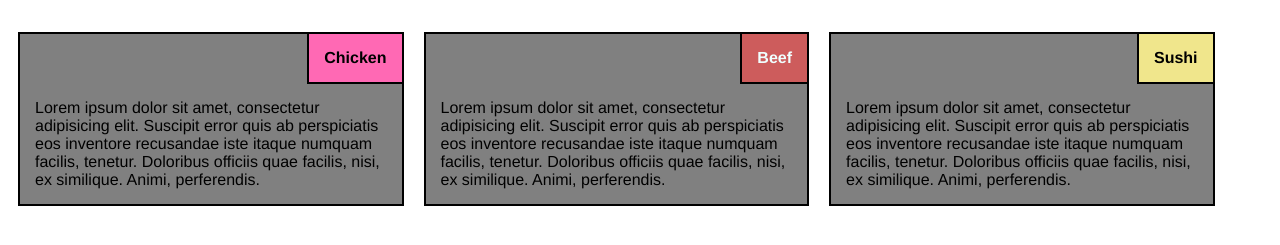
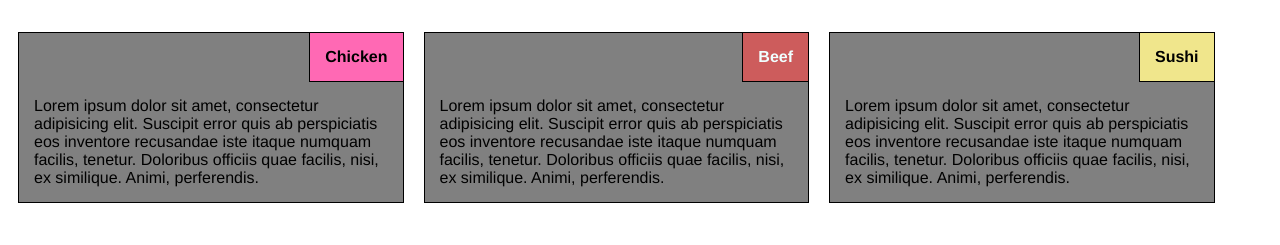
Before and after one commit to aunkan54/HTML-CSS-Javascript-for-Web-Developers-Coursera, a plain HTML site: page module2-solution/index.html in a window 1280 px wide. Shown: the part 65-310 px from the top of the page. Drawn offline with Linux system fonts and the light colour scheme.

Commit message:
Update styles.css

```diff
--- a/module2-solution/css/styles.css
+++ b/module2-solution/css/styles.css
@@ -11,7 +11,7 @@ h1 {
 
 section {
   background: gray;
-  border: 2px solid black;
+  border: 1px solid black;
   margin: 10px;
   float: left;
 }
@@ -19,11 +19,11 @@ section {
 .sec_title {
   float: right;
   padding: 15px;
+  font-weight: bold;
   position: relative;
-  font-weight: bold;
-  border: 2px solid black;
-  border-top: 1px;
-  border-right: 1px;
+  border: 1px solid black;
+  border-top: none;
+  border-right: none;
 }
 
 .content {
```
